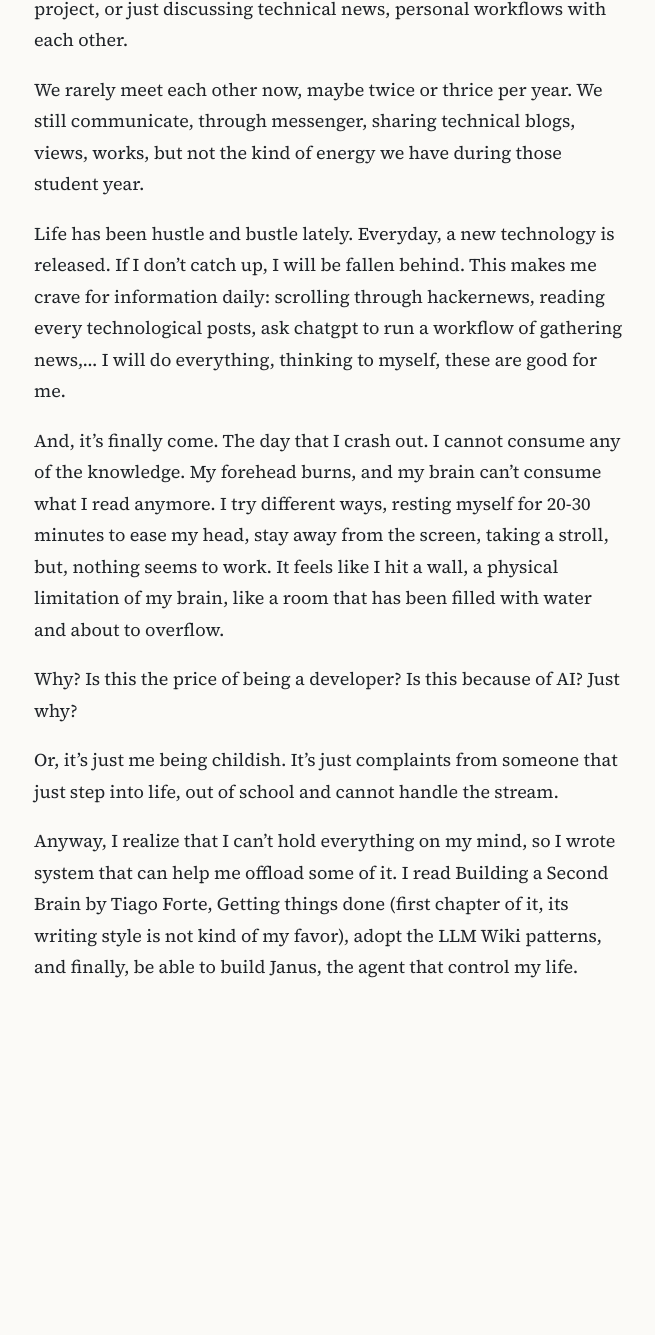
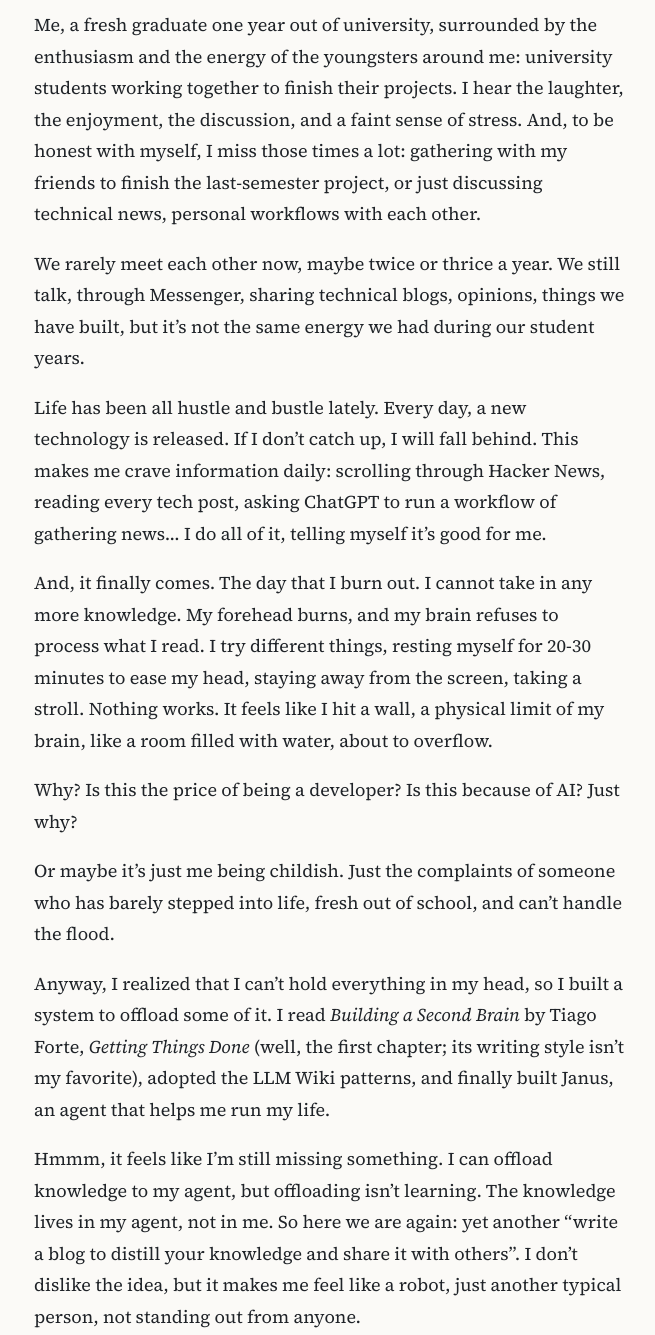
Before and after one commit to greyyT/greyyT.github.io, an Astro site: page /posts/my-first-blog in a window 1280 px wide. Shown: the part 551-1886 px from the top of the page, without its empty margins (310-965 px from the left). Before the commit the page ends 1616 px from the top, so only its background shows below. Built offline with nearby package versions, Linux system fonts and the light colour scheme; Astro itself is replaced by a stand-in of ours.

Commit message:
Revise my first blog post

```diff
--- a/src/content/posts/my-first-blog.md
+++ b/src/content/posts/my-first-blog.md
@@ -1,22 +1,29 @@
 ---
 title: My first blog
 date: 2026-11-28
-description: Any developers, will eventually fall to this path, the path of writing blogs.
+description: Every developer will eventually end up on this path, the path of writing blogs.
 draft: false
+tldr: There are no takeaways in this post. Just some thoughts from a fresh graduate who got overwhelmed by information, and decided to start writing.
 ---
 
 10 P.M., Nov 24th, at a coffee shop in Dist 7, HCMC.
 
-Me, a 1 year fresh graduate, currently being surrounded by the enthusiasm, the energy from the youngsters, the university students who are working together to finish their project, their works. I'm hearing the laughters, the enjoyment, the discussion, also, a faint sense of stress from them. And, I'm being honest to myself, I miss those time a lot: gathering with my friends to finish the last-semester project, or just discussing technical news, personal workflows with each other.
+Me, a fresh graduate one year out of university, surrounded by the enthusiasm and the energy of the youngsters around me: university students working together to finish their projects. I hear the laughter, the enjoyment, the discussion, and a faint sense of stress. And, to be honest with myself, I miss those times a lot: gathering with my friends to finish the last-semester project, or just discussing technical news, personal workflows with each other.
 
-We rarely meet each other now, maybe twice or thrice per year. We still communicate, through messenger, sharing technical blogs, views, works, but not the kind of energy we have during those student year.
+We rarely meet each other now, maybe twice or thrice a year. We still talk, through Messenger, sharing technical blogs, opinions, things we have built, but it's not the same energy we had during our student years.
 
-Life has been hustle and bustle lately. Everyday, a new technology is released. If I don't catch up, I will be fallen behind. This makes me crave for information daily: scrolling through hackernews, reading every technological posts, ask chatgpt to run a workflow of gathering news,... I will do everything, thinking to myself, these are good for me.
+Life has been all hustle and bustle lately. Every day, a new technology is released. If I don't catch up, I will fall behind. This makes me crave information daily: scrolling through Hacker News, reading every tech post, asking ChatGPT to run a workflow of gathering news... I do all of it, telling myself it's good for me.
 
-And, it's finally come. The day that I crash out. I cannot consume any of the knowledge. My forehead burns, and my brain can't consume what I read anymore. I try different ways, resting myself for 20-30 minutes to ease my head, stay away from the screen, taking a stroll, but, nothing seems to work. It feels like I hit a wall, a physical limitation of my brain, like a room that has been filled with water and about to overflow.
+And, it finally comes. The day that I burn out. I cannot take in any more knowledge. My forehead burns, and my brain refuses to process what I read. I try different things, resting myself for 20-30 minutes to ease my head, staying away from the screen, taking a stroll. Nothing works. It feels like I hit a wall, a physical limit of my brain, like a room filled with water, about to overflow.
 
 Why? Is this the price of being a developer? Is this because of AI? Just why?
 
-Or, it's just me being childish. It's just complaints from someone that just step into life, out of school and cannot handle the stream.
+Or maybe it's just me being childish. Just the complaints of someone who has barely stepped into life, fresh out of school, and can't handle the flood.
 
-Anyway, I realize that I can't hold everything on my mind, so I wrote system that can help me offload some of it. I read Building a Second Brain by Tiago Forte, Getting things done (first chapter of it, its writing style is not kind of my favor), adopt the LLM Wiki patterns, and finally, be able to build Janus, the agent that control my life.
+Anyway, I realized that I can't hold everything in my head, so I built a system to offload some of it. I read _Building a Second Brain_ by Tiago Forte, _Getting Things Done_ (well, the first chapter; its writing style isn't my favorite), adopted the LLM Wiki patterns, and finally built Janus, an agent that helps me run my life.
+
+Hmmm, it feels like I'm still missing something. I can offload knowledge to my agent, but offloading isn't learning. The knowledge lives in my agent, not in me. So here we are again: yet another "write a blog to distill your knowledge and share it with others". I don't dislike the idea, but it makes me feel like a robot, just another typical person, not standing out from anyone.
+
+I know most of us want to stand out, to be a unique version of ourselves in this crazy world. But following a common pattern isn't a bad thing at all. Only by following a pattern can you change it to your own version. That's what makes you unique. Janus started the same way: someone else's books, someone else's patterns, until it became mine.
+
+Maybe I'm still being childish. But you don't know until you try. So this is me trying: no more collecting, just writing what I actually understand. Kind of like those late nights with my friends, except this time I'm finishing the project alone, and you're reading it.
```
